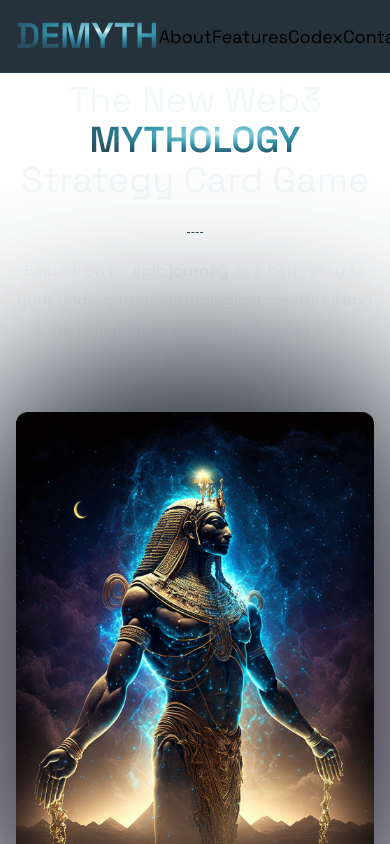
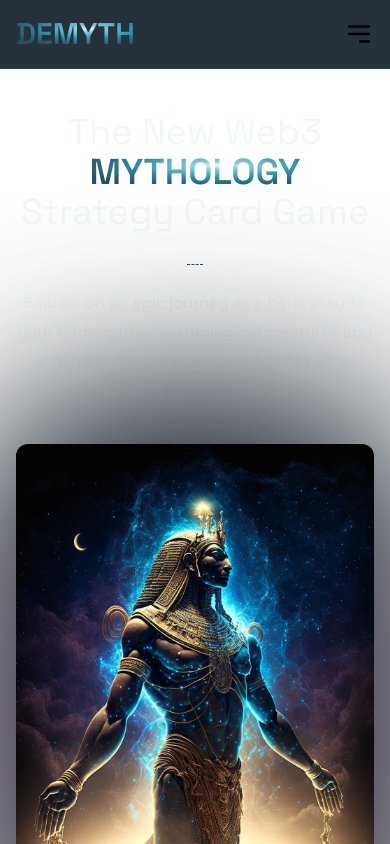
Before and after one commit to demyth-org/demyth, a Next.js app in the folder frontend/: page /about in a window 390 px wide. Shown: the top 844 px of the page. Built offline with nearby package versions, Linux system fonts and the light colour scheme.

Commit message:
Ending AboutHero

```diff
--- a/frontend/src/app/about/layout.tsx
+++ b/frontend/src/app/about/layout.tsx
@@ -6,7 +6,7 @@ const AboutLayout = ({ children }: { children: React.ReactNode }) => {
     return (
         <main className="flex flex-col w-full max-w-10xl justify-center items-center mx-auto">
             <Header />
-            <div className="mt-16 sm:mt-20 md:mt-24 p-4 md:p-8 justify-center items-center w-full mx-auto text-shark-50/70">
+            <div className="mt-24 sm:mt-20 md:tall:mt-24 p-4 md:p-8 justify-center items-center w-full mx-auto text-shark-50/70">
                 {children}
             </div>
             <Footer />
--- a/frontend/src/app/about/page.tsx
+++ b/frontend/src/app/about/page.tsx
@@ -6,8 +6,8 @@ import SectionVerticalDivider from "../../components/SectionVerticalDivider";
 //TODO add a ss style to the config
 const About = () => {
     return (
-        <section className="relative flex flex-col items-center justify-center max-sm:pt-4 gap-y-24 md:gap-y-24">
-            <div className="relative flex flex-col items-center justify-center gap-y-8 md:gap-y-12 md:tall:justify-evenly md:tall:h-[90vh]">
+        <section className="relative flex flex-col items-center justify-center max-sm:pt-4 gap-y-24 md:gap-y-24 w-full ">
+            <div className="relative flex flex-col items-center justify-center gap-y-8 md:gap-y-12 md:tall:justify-evenly md:tall:h-[90vh] w-full">
                 <AboutHero />
                 <AboutCTA />
                 <SectionVerticalDivider />
--- a/frontend/src/components/about/AboutHero.tsx
+++ b/frontend/src/components/about/AboutHero.tsx
@@ -6,7 +6,7 @@ const AboutHero = () => {
     return (
         <section
             id="about"
-            className="scroll-mt-[100rem] flex flex-col md:flex-row justify-start items-center md:gap-x-4"
+            className="scroll-mt-[100rem] flex flex-col md:flex-row justify-start items-center md:gap-x-4 w-full"
         >
             <div className="flex flex-1 flex-col items-center justify-center text-center w-full">
                 <div className="flex flex-1 flex-row justify-between items-center w-full h-auto">
--- a/frontend/src/components/header/Demyth.tsx
+++ b/frontend/src/components/header/Demyth.tsx
@@ -2,10 +2,8 @@ import Link from "next/link";
 import React from "react";
 
 const Demyth = () => {
-    /* <h1 className={`text-4xl sm:text-5xl md:text-6xl font-semibold demyth__gradient`}> */
-
     return (
-        <h1 className={`text-4xl sm:text-5xl md:text-6xl font-semibold text-gradient`}>
+        <h1 className={`text-3xl sm:text-4xl md:tall:text-6xl font-semibold text-gradient`}>
             <Link href="/">DEMYTH</Link>
         </h1>
     );
--- a/frontend/src/components/header/Header.tsx
+++ b/frontend/src/components/header/Header.tsx
@@ -6,13 +6,12 @@ import ToggleMenu from "./ToggleMenu";
 
 //TODO add a CTA
 //TODO add login
-//TODO fix appearance of burger too late
 const Header = () => {
     return (
         <header className="z-[999] relative">
-            <nav className="fixed flex items-center justify-between w-full p-4 md:px-8 border-b border-solid border-shark-800/70 bg-shark max-w-10xl top-0 left-1/2 -translate-x-1/2 bg-opacity-95">
+            <nav className="fixed flex flex-row items-center justify-between w-full p-4 md:px-8 border-b border-solid border-shark-800/70 bg-shark max-w-10xl top-0 left-1/2 -translate-x-1/2 bg-opacity-95">
                 <Demyth />
-                <ul className="flex-1 flex justify-end items-center sm:gap-6 md:gap-8 max-sm:hidden">
+                <ul className="hidden sm:flex flex-1 justify-end items-center sm:gap-6 md:gap-8">
                     {links.map((link) => (
                         <li
                             key={link.hash}
@@ -22,7 +21,7 @@ const Header = () => {
                         </li>
                     ))}
                 </ul>
-                <div className="hidden max-sm:block">
+                <div className="block sm:hidden">
                     <ToggleMenu />
                 </div>
             </nav>
--- a/frontend/src/components/header/ToggleMenu.tsx
+++ b/frontend/src/components/header/ToggleMenu.tsx
@@ -12,7 +12,7 @@ const ToggleMenu = () => {
 
     return (
         <div className="flex justify-items-center">
-            <div className="text-2xl sm:text-4xl" onClick={() => setToggle((prev) => !prev)}>
+            <div className="text-3xl" onClick={() => setToggle((prev) => !prev)}>
                 {toggle ? <AiOutlineClose /> : <HiOutlineMenuAlt3 />}
             </div>
             <div
--- a/frontend/tailwind.config.ts
+++ b/frontend/tailwind.config.ts
@@ -10,9 +10,8 @@ const config: Config = {
         extend: {
             screens: {
                 tall: { raw: "(min-height: 1230px)" },
-                // => @media (min-height:  980px) { ... }
+                // => @media (min-height:  1230px) { ... }
             },
-
             boxShadow: {
                 xs: "0px 1px 2px 0px rgba(16, 24, 40, 0.05)",
             },
```
